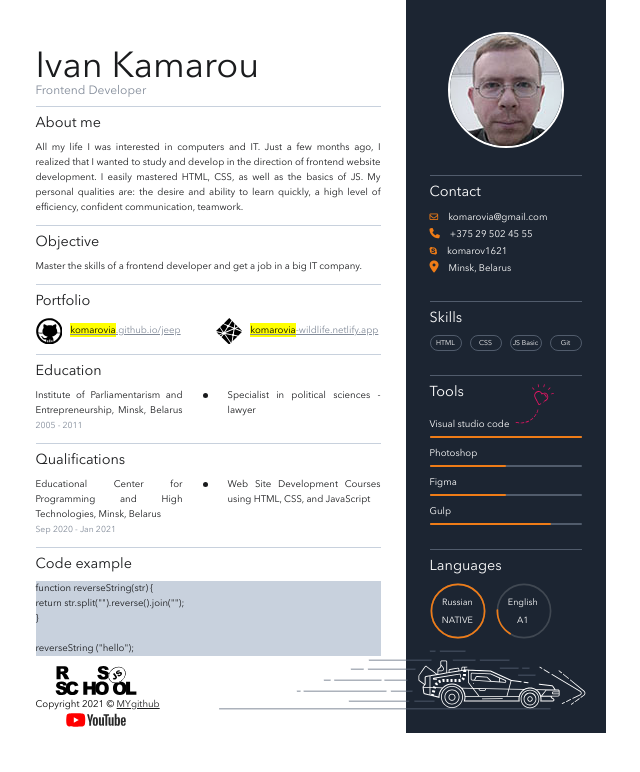
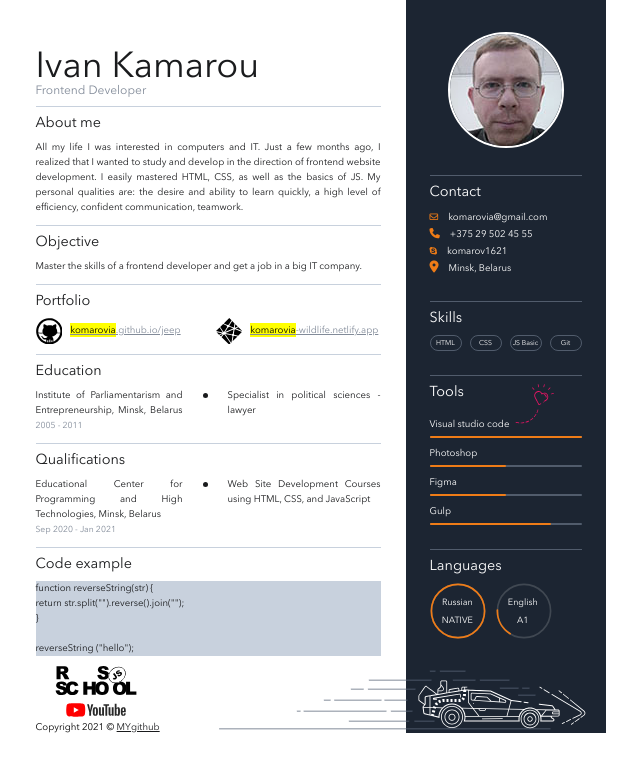
Before and after one commit to komarovia/rsschool-cv, a plain HTML site: page index.html in a window 1280 px wide. Shown: the whole page, without its empty margins (332-972 px from the left). Drawn offline with Linux system fonts and the light colour scheme.

Commit message:
fix: syntax mictakes

```diff
--- a/index.html
+++ b/index.html
@@ -333,10 +333,7 @@ m-1732 -2396 c162 -11 190 -18 190 -45 0 -11 -38 -12 -202 -7 -238 6 -333 -6
 						</g>
 					</g>
 				</svg></a>
-			<div class="footer__info">Copyright 2021 &copy; <a class="footer__info-link"
-					href="https://github.com/komarovia">MYgithub</a> </div>
-			<a href=""><svg class="youtube__link" width="60" height="20" xmlns="http://www.w3.org/2000/svg"
-					xmlns:xlink="http://www.w3.org/1999/xlink" viewBox="0 0 492 110" xmlns:v="https://vecta.io/nano">
+				<a class="youtube__link" href=""><svg width="60" height="20" viewBox="0 0 492 110">
 					<path
 						d="M154.3 17.5a19.6 19.6 0 0 0-13.8-13.8C128.4.4 79.7.4 79.7.4S31 .5 18.9 3.8A19.6 19.6 0 0 0 5.1 17.6C1.44 39.1.02 71.86 5.2 92.5A19.6 19.6 0 0 0 19 106.3c12.1 3.3 60.8 3.3 60.8 3.3s48.7 0 60.8-3.3a19.6 19.6 0 0 0 13.8-13.8c3.86-21.53 5.05-54.27-.1-75z"
 						fill="red" />
@@ -352,6 +349,8 @@ m-1732 -2396 c162 -11 190 -18 190 -45 0 -11 -38 -12 -202 -7 -238 6 -333 -6
 					</g>
 					<use xlink:href="#A" x="78.9" />
 				</svg></a>
+			<div class="footer__info">Copyright 2021 &copy; <a class="footer__info-link"
+					href="https://github.com/komarovia">MYgithub</a> </div>
 			<div class="footer__altbg"></div>
 			<div class="car">
 				<svg width="367" height="60" viewBox="0 0 367 60" fill="none" xmlns="http://www.w3.org/2000/svg">
--- a/style.css
+++ b/style.css
@@ -250,17 +250,19 @@ svg circle {
   padding-top: 15px;
 }
 
+.youtube__link {
+  display: block;
+  padding-left: 55px;
+  margin-top: 5px;
+}
+
 .footer__info {
   display: block;
   font-size: 0.6em;
   margin-left: 25px;
-  padding-top: 5px;
 }
 
 .footer__info-link { color: #1A1B1D; }
-
-.youtube__link {   padding-left: 55px; }
-
 
 .footer__altbg {
   position: absolute;
@@ -273,6 +275,6 @@ svg circle {
 
 .car {
   position: absolute;
-  top: 0;
+  top: 20px;
   right: 20px;
 }
```
